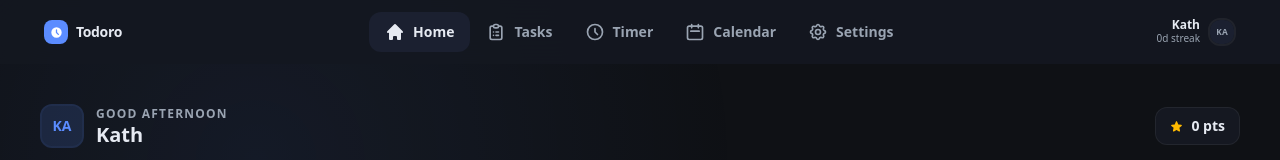
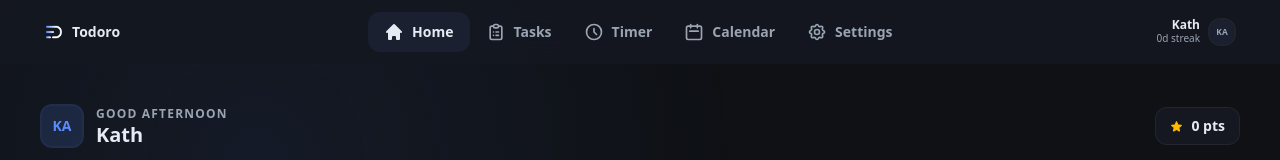
Before and after one commit to PatriusCastro/todoro.v2, a Next.js app in the folder todoro.v2/: page / in a window 1280 px wide. Shown: the top 160 px of the page. Built offline with nearby package versions, Linux system fonts and the light colour scheme.

Commit message:
feat: adaptive header logo based on dark mode

```diff
--- a/todoro.v2/components/AppShell.tsx
+++ b/todoro.v2/components/AppShell.tsx
@@ -92,10 +92,12 @@ export default function AppShell({
               transition-all duration-500 ${mounted ? "opacity-100 translate-y-0" : "opacity-0 -translate-y-3"}`}>
             <div className="max-w-7xl w-full h-12 mx-auto flex px-4 lg:px-8">
               <div className="flex items-center gap-2 px-3 py-2 shrink-0">
-                <div className="w-6 h-6 rounded-lg bg-accent flex items-center justify-center">
-                  <HiClock size={13} color="white" />
-                </div>
-                <span className="font-black text-sm tracking-tight text-tx">Todoro</span>
+                <img
+                  src={dark ? "/icons/todoro-light.png" : "/icons/todoro-dark.png"}
+                  alt="Todoro"
+                  className="w-5 h-5"
+                />
+                <span className="text-sm font-bold text-tx">Todoro</span>
               </div>
 
               <div className="flex-1 flex justify-center">
```
